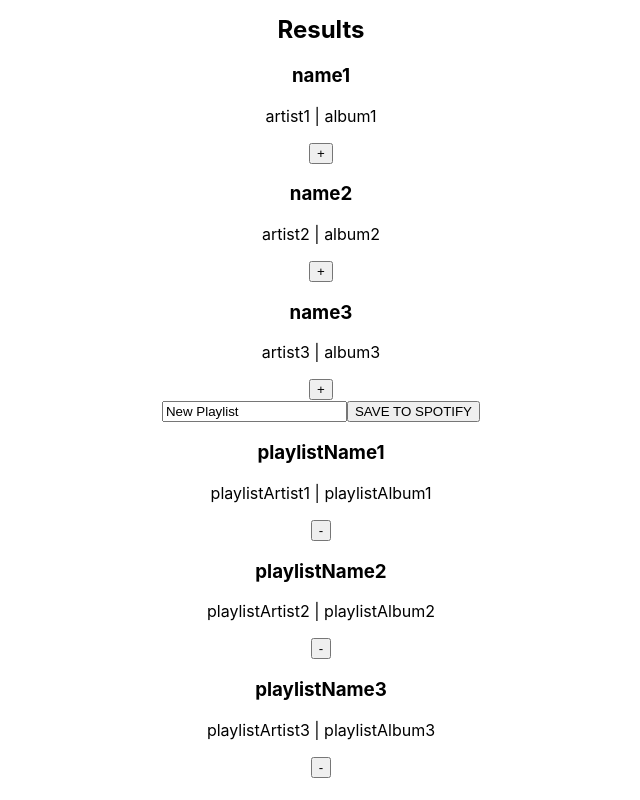
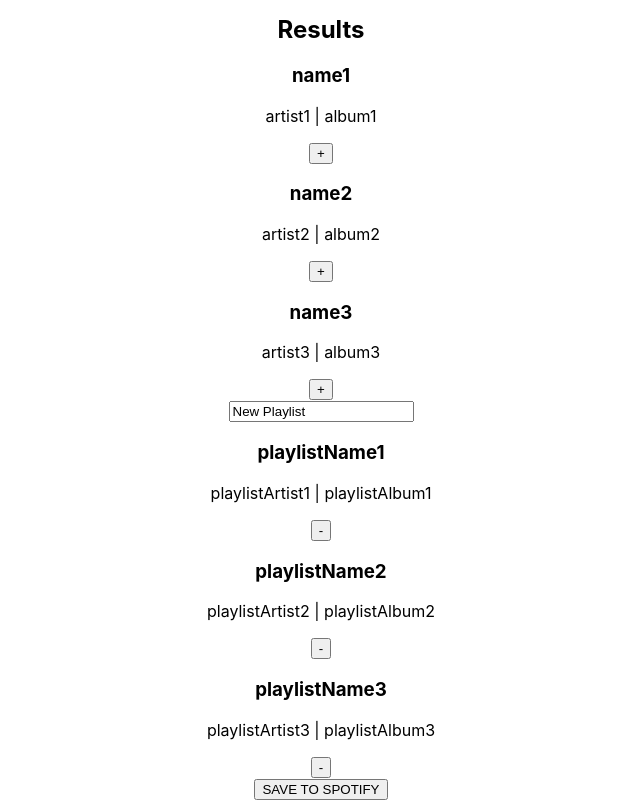
Before and after one commit to Marko-polo-code/jammming, a React (Create React App) app: page / in a window 1280 px wide. Shown: the part 849-1649 px from the top of the page, without its empty margins (319-959 px from the left). Before the commit the page ends 1627 px from the top, so only its background shows below. Built offline with nearby package versions, Linux system fonts and the light colour scheme.

Commit message:
added the save playlist functionality

```diff
--- a/src/components/App/App.js
+++ b/src/components/App/App.js
@@ -34,6 +34,10 @@
     setPlaylistName(name);
   };
 
+  const savePlaylist = () => {
+    const trackURIs = playlistTracks.map(track => track.uri);
+  };
+
   return (
     <div className="App">
       <header className="App-header">
@@ -49,7 +53,8 @@
           playlistName={playlistName}
           playlistTracks={playlistTracks}
           onRemove={removeTrack}
-          onNameChange={updatePlaylistName} />
+          onNameChange={updatePlaylistName}
+          onSave={savePlaylist} />
       </div>
     </div>
   );
--- a/src/components/PlayList/Playlist.js
+++ b/src/components/PlayList/Playlist.js
@@ -11,8 +11,12 @@
   return (
     <div className="Playlist">
       <input defaultValue={'New Playlist'} onChange={handleNameChange} />
-      <button className="Playlist-save">SAVE TO SPOTIFY</button>
-      <Tracklist tracks={props.playlistTracks} onRemove={props.onRemove} isRemoval={true} />
+      <Tracklist
+        tracks={props.playlistTracks}
+        onRemove={props.onRemove}
+        isRemoval={true}
+         />
+      <button className="Playlist-save" onClick={props.onSave}>SAVE TO SPOTIFY</button>
     </div>
   );
 }
```
